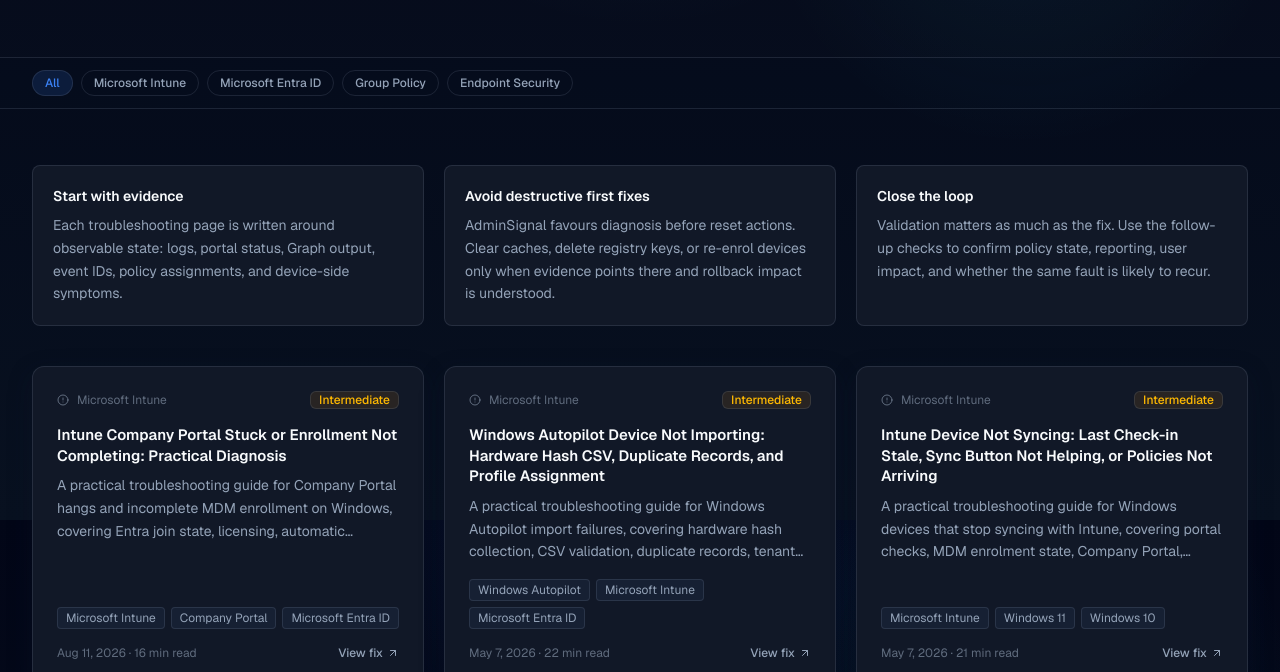
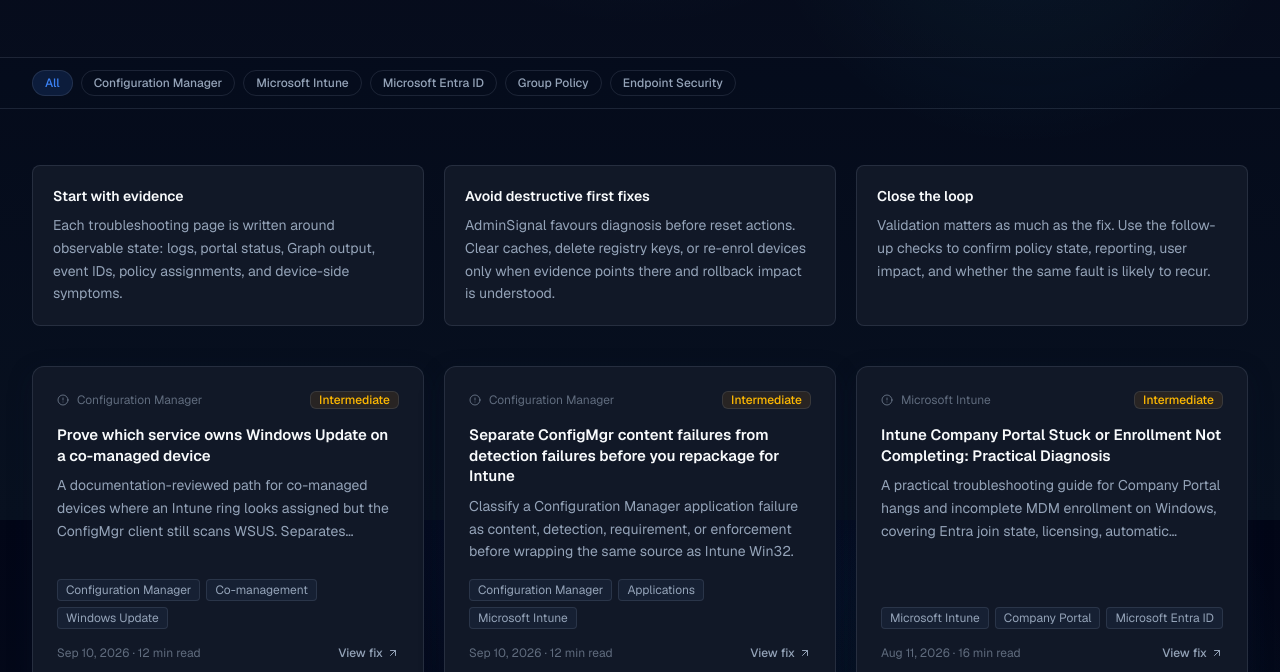
Before and after one commit to Jackoma0209/adminsignal, a Next.js app: page /troubleshooting in a window 1280 px wide. Shown: the part 280-952 px from the top of the page. Built offline with nearby package versions, Linux system fonts and the light colour scheme; no server answers.

Commit message:
Register the two ConfigMgr troubleshooting guides

```diff
--- a/src/data/troubleshooting.ts
+++ b/src/data/troubleshooting.ts
@@ -14,6 +14,34 @@ export interface TroubleshootingArticle {
 }
 
 export const troubleshootingArticles: TroubleshootingArticle[] = [
+  {
+    id: '15',
+    title: 'Prove which service owns Windows Update on a co-managed device',
+    slug: 'comanagement-windows-update-workload-ownership',
+    category: 'Configuration Manager',
+    excerpt:
+      'A documentation-reviewed path for co-managed devices where an Intune ring looks assigned but the ConfigMgr client still scans WSUS. Separates workload sliders from update deployments and from OSD.',
+    affectedProducts: ['Configuration Manager', 'Co-management', 'Windows Update', 'Microsoft Intune'],
+    difficulty: 'Intermediate',
+    date: 'Sep 10, 2026',
+    publishedAt: '2026-09-10',
+    readTime: '12 min read',
+    authorId: 'jack',
+  },
+  {
+    id: '14',
+    title: 'Separate ConfigMgr content failures from detection failures before you repackage for Intune',
+    slug: 'configmgr-app-content-vs-detection-before-intune',
+    category: 'Configuration Manager',
+    excerpt:
+      'Classify a Configuration Manager application failure as content, detection, requirement, or enforcement before wrapping the same source as Intune Win32.',
+    affectedProducts: ['Configuration Manager', 'Applications', 'Microsoft Intune', 'Win32 apps'],
+    difficulty: 'Intermediate',
+    date: 'Sep 10, 2026',
+    publishedAt: '2026-09-10',
+    readTime: '12 min read',
+    authorId: 'jack',
+  },
   {
     id: '13',
     title: 'Intune Company Portal Stuck or Enrollment Not Completing: Practical Diagnosis',
```
